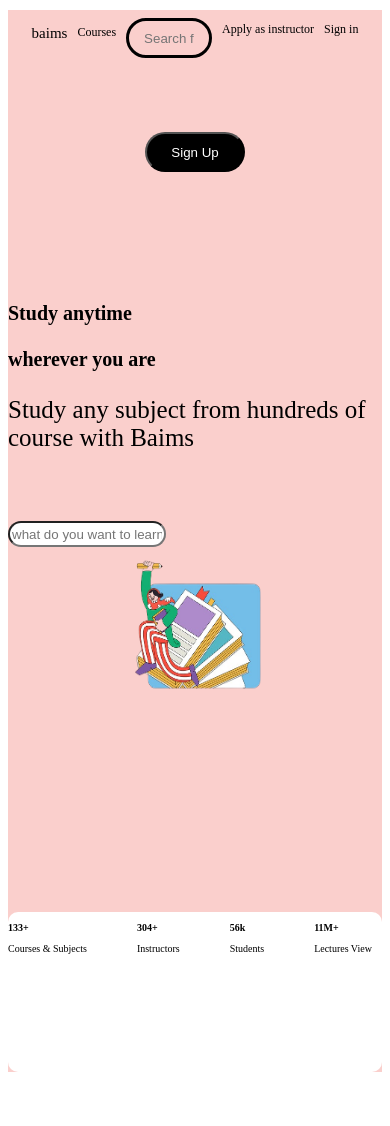
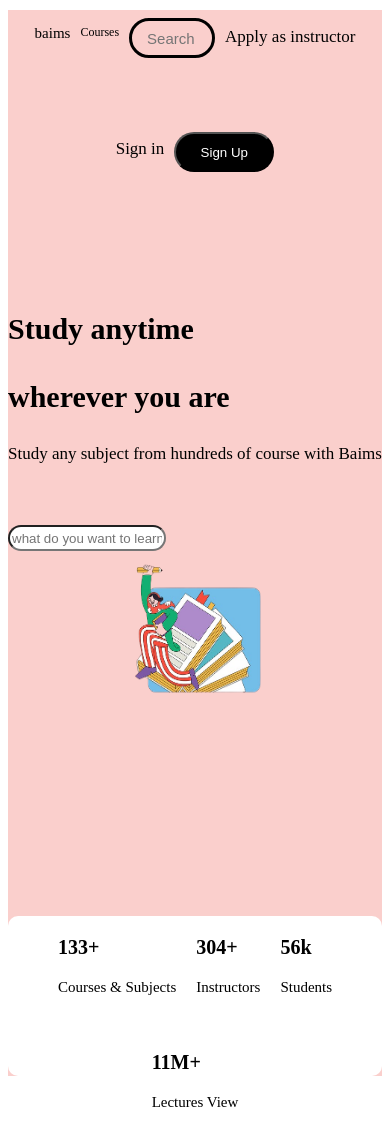
Before and after one commit to amukoaterry/Landingpage-Assessment, a plain HTML site: page index.html in a window 390 px wide. Before the commit the page ends 1080 px from the top, so only its background shows below. Drawn offline with Linux system fonts and the light colour scheme.

Commit message:
add files

```diff
--- a/index.html
+++ b/index.html
@@ -21,8 +21,8 @@
             <div>
                 <input type="text" placeholder="Search for anthing here..." id="text">
             </div>
-            <div id="instructor">
-                <p>Apply as instructor</p>
+            <div>
+                <p id="instructor">Apply as instructor</p>
             </div>
 
             <div id="signin">
--- a/style.css
+++ b/style.css
@@ -57,7 +57,8 @@
     /* padding: 5px;  */
     margin-top: 8px;
     background-color: transparent;
-    height: 10px;
+    height: 20px;
+    font-size: 15px;
 }
 
 #whatdoyouwanttolearn{
@@ -102,11 +103,11 @@
 }
 
 #instructor{
-    font-size: 12px;
+    font-size: 17px;
 }
 
 #signin{
-    font-size: 12px;
+    font-size: 17px;
 }
 
 @media screen and (min-width:280px) and (max-width:480px){
@@ -124,8 +125,6 @@
         background-color: black;
         -webkit-text-fill-color: white;
         border-radius: 25px;
-        /* height: 32px; */
-        /* width: 55px; */
     }
 
     #baims{
@@ -147,11 +146,10 @@
         display: flex;
         flex-wrap: wrap;
         font-size: larger;
-        /* flex-wrap: wrap; */
         gap: 10px;
     }
     #Study{
-        font-size: 20px;
+        font-size: 30px;
     }
 
     #white{
@@ -182,13 +180,14 @@
     }
 
     #coursewithbaims{
-        font-size: 25px;
+        font-size: 17px;
     }
 
     #nums{
-       font-size: x-small;
+       font-size: 20px;
+       gap: 10px;
+    }
 
-    }
 
 
     #photo{
@@ -205,12 +204,12 @@
        display: flex;
        flex-wrap: wrap;
        font-size: xx-small;
-       justify-content: center;
-       gap: 50px;
+       /* justify-content: center; */
+       gap: 20px;
     }
 
     #course{
-        font-size: x-small;
+        font-size: 15px;
     }
 
 
```
